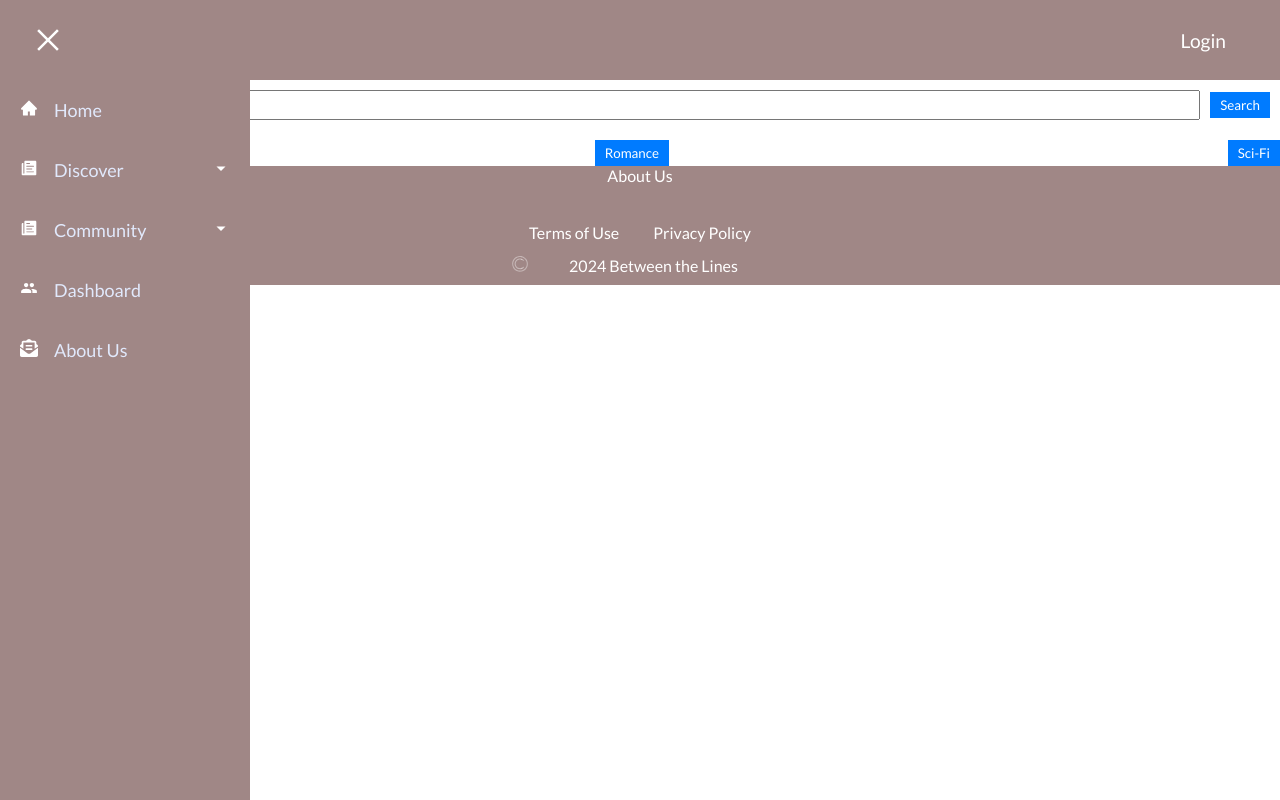
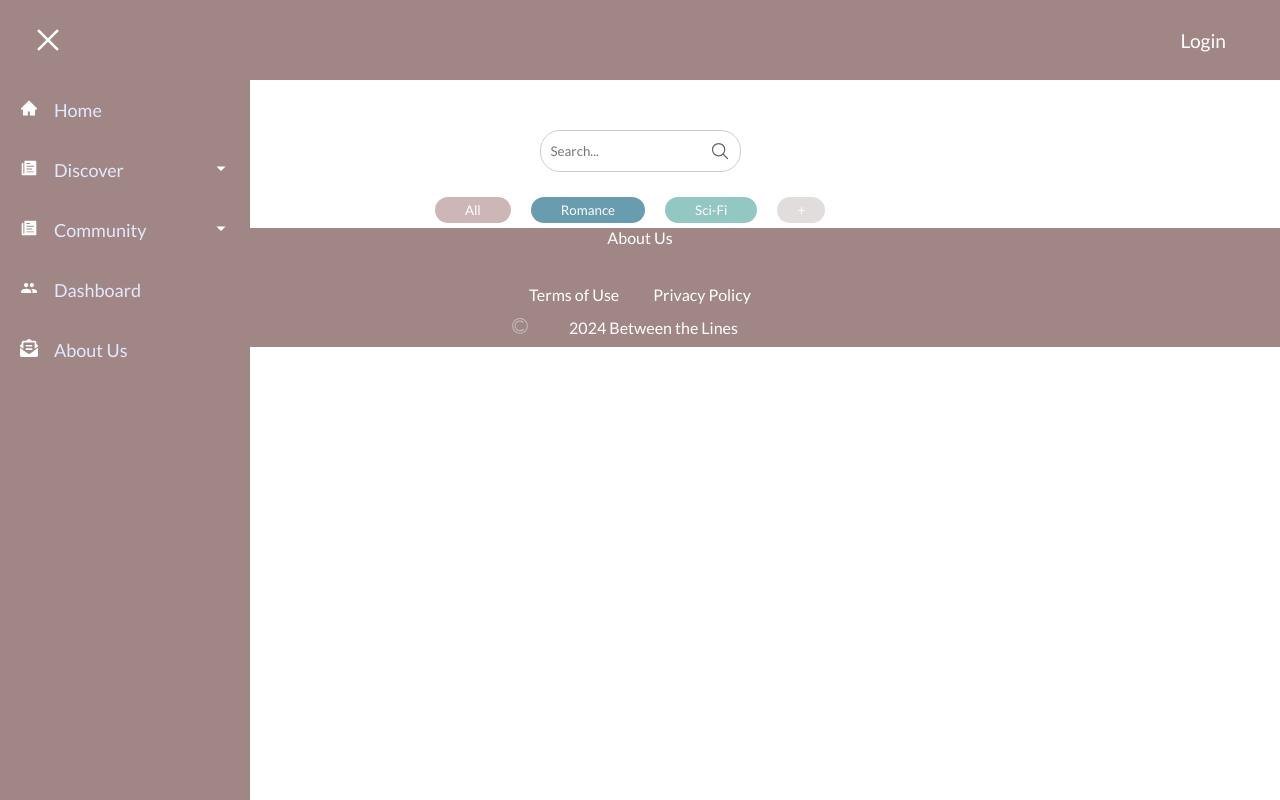
Before and after one commit to CatalinaBedoya1/between_the_lines, a React (Create React App) app: page /searchResultsPage in a window 1280 px wide. Built offline with nearby package versions, Linux system fonts and the light colour scheme.

Commit message:
searchresultspage

```diff
--- a/src/routes/SearchResultsPage.js
+++ b/src/routes/SearchResultsPage.js
@@ -1,64 +1,126 @@
-import React from 'react';
+import React, { useState } from 'react';
 import styled from 'styled-components';
+import { IoSearchOutline } from 'react-icons/io5';
 
 const Container = styled.div`
   display: flex;
   flex-direction: column;
+  align-items: center;
+  margin-top: 50px; /* Adjust the margin top as needed */
 `;
 
 const SearchBar = styled.div`
   display: flex;
   align-items: center;
-  padding: 10px;
+  padding: 5px;
+  border: 1px solid #ccc; /* Add a border for visual separation */
+  border-radius: 20px; /* Add rounded corners */
 `;
 
 const SearchInput = styled.input`
   flex: 1;
-  margin-right: 10px;
   padding: 5px;
+  border: none;
+  outline: none; /* Remove the default outline */
 `;
 
-const SearchButton = styled.button`
-  padding: 5px 10px;
-  background-color: #007bff;
-  color: #fff;
+const SearchIconContainer = styled.button`
+  padding: 5px;
+  display: flex;
+  align-items: center;
+  justify-content: center;
   border: none;
+  background: none;
   cursor: pointer;
+`;
+
+const SearchIcon = styled(IoSearchOutline)`
+  flex-shrink: 0; /* Prevent the icon from shrinking */
 `;
 
 const ButtonContainer = styled.div`
   display: flex;
   justify-content: space-between;
-  margin-top: 10px;
+  margin-top: 20px;
+  padding: 5px 20px;
 `;
 
-const FilterButton = styled.button`
-  padding: 5px 10px;
-  background-color: #007bff;
+const FilterButtonAll = styled.button`
+  padding: 5px 30px;
+  background-color: #CCB7B6;
   color: #fff;
   border: none;
   cursor: pointer;
+  margin-right: 20px;
+  border-radius: 20px;
+`;
+const FilterButtonRomance = styled.button`
+  padding: 5px 30px;
+  background-color: #679DAE;
+  color: #fff;
+  border: none;
+  cursor: pointer;
+  margin-right: 20px;
+  border-radius: 20px;
+`;
+const FilterButtonSciFi = styled.button`
+  padding: 5px 30px;
+  background-color: #93C8C2;
+  color: #fff;
+  border: none;
+  cursor: pointer;
+  margin-right: 20px;
+  border-radius: 20px;
+`;
+const FilterButtonMore = styled.button`
+  padding: 5px 20px;
+  background-color: #E1DDDD;
+  color: #fff;
+  border: none;
+  cursor: pointer;
+  margin-right: 20px;
+  border-radius: 20px;
 `;
 
 const SearchResultsPage = () => {
+    const [searchQuery, setSearchQuery] = useState('');
+    const [searchResults, setSearchResults] = useState([]);
+
   const handleFilterClick = (filter) => {
     // Handle filter click logic
   };
 
-  const handleSearch = () => {
-    // Handle search logic
+  const handleSearch = async () => {
+    try {
+      // Make API request with the user's search query (searchQuery)
+      const response = await fetch(`https://openlibrary.org/search.json?q=${searchQuery}`);
+      const data = await response.json();
+      // Process API response and update search results
+      console.log(data);
+    } catch (error) {
+      console.error('Error searching:', error);
+    }
   };
 
   return (
     <Container>
       <SearchBar>
-        <SearchInput type="text" placeholder="Search..." />
-        <SearchButton onClick={handleSearch}>Search</SearchButton>
+        <SearchInput
+          type="text"
+          placeholder="Search..."
+          value={searchQuery}
+          onChange={(e) => setSearchQuery(e.target.value)}
+        />
+        <SearchIconContainer onClick={handleSearch}>
+            <SearchIcon size={20} color="#666" />
+        </SearchIconContainer>
       </SearchBar>
+
       <ButtonContainer>
-        <FilterButton onClick={() => handleFilterClick('all')}>All</FilterButton>
-        <FilterButton onClick={() => handleFilterClick('romance')}>Romance</FilterButton>
-        <FilterButton onClick={() => handleFilterClick('sci-fi')}>Sci-Fi</FilterButton>
+        <FilterButtonAll onClick={() => handleFilterClick('all')}>All</FilterButtonAll>
+        <FilterButtonRomance onClick={() => handleFilterClick('romance')}>Romance</FilterButtonRomance>
+        <FilterButtonSciFi onClick={() => handleFilterClick('sci-fi')}>Sci-Fi</FilterButtonSciFi>
+        <FilterButtonMore onClick={() => handleFilterClick('more')}>+</FilterButtonMore>
         {/* Add more filter buttons as needed */}
       </ButtonContainer>
     </Container>
```
Also changed, not shown: server.js (+11 -71 lines).
